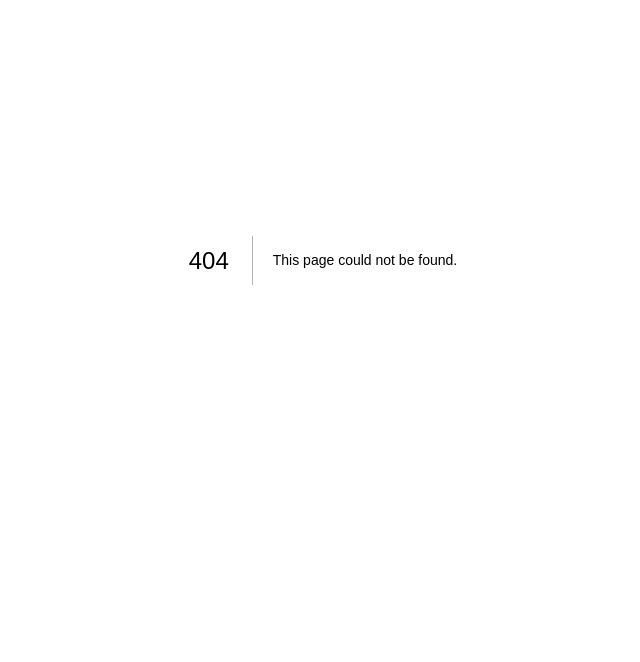
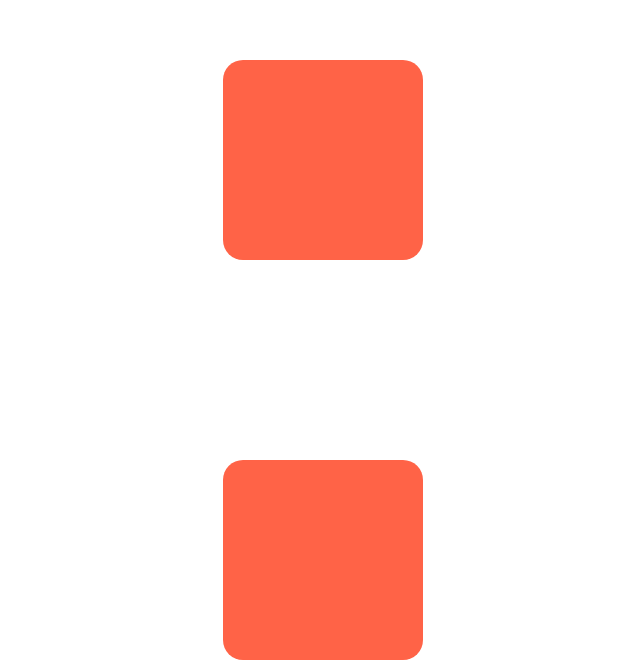
Before and after one commit to moolbum/next-test, a Next.js app: page /io in a window 1280 px wide. Before the commit this address had no page. Shown: the part 140-802 px from the top of the page, without its empty margins (317-957 px from the left). Built offline with nearby package versions, Linux system fonts and the light colour scheme.

Commit message:
add: intersectionObserer 연습

```diff
--- /dev/null
+++ b/pages/io/index.tsx
@@ -0,0 +1,31 @@
+import styled from 'styled-components';
+
+const itemList = Array.from({ length: 10 });
+
+const Io = () => {
+  return (
+    <IoContainer>
+      {itemList.map((_, idx) => {
+        return <Wrap key={idx} />;
+      })}
+    </IoContainer>
+  );
+};
+
+export default Io;
+
+const IoContainer = styled.main`
+  text-align: center;
+`;
+
+const Wrap = styled.div`
+  margin: 20rem auto;
+  width: 20rem;
+  height: 20rem;
+  background: tomato;
+  border-radius: 2rem;
+
+  p {
+    font-size: 1.6rem;
+  }
+`;
```
